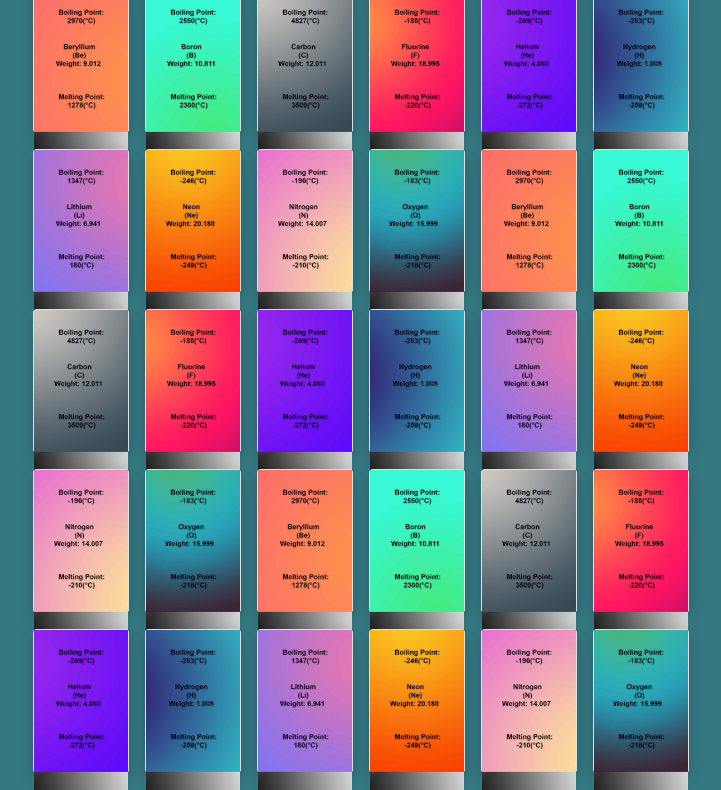
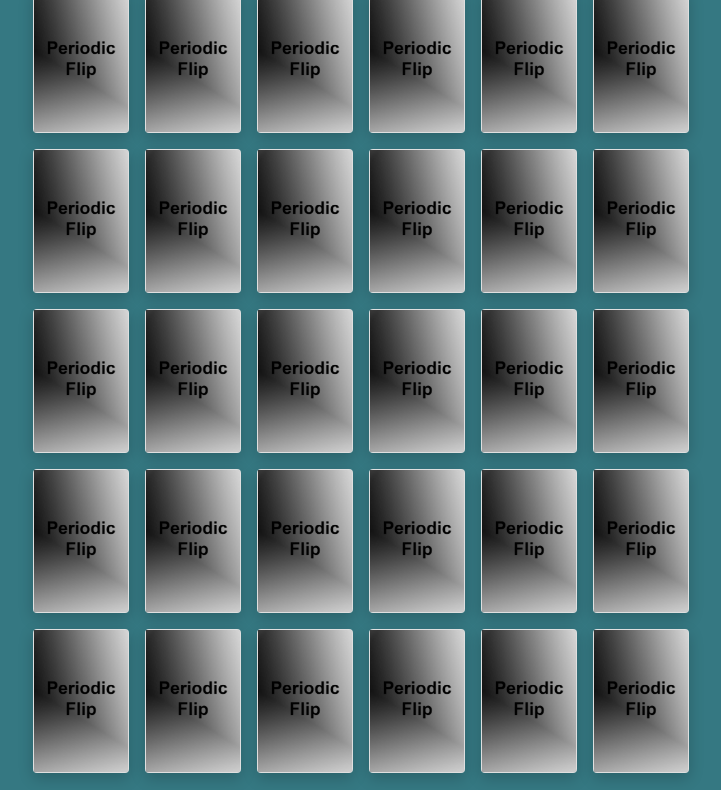
Before and after one commit to RhiH/periodic_flip_game, a website: page index.html in a window 1280 px wide. Shown: the part 47-837 px from the top of the page, without its empty margins (279-1000 px from the left). Drawn offline with nearby package versions, Linux system fonts and the light colour scheme.

Commit message:
amend css for card formatting

```diff
--- a/assets/css/style.css
+++ b/assets/css/style.css
@@ -29,3 +29,11 @@ section {
     transition: all 2s cubic-bezier(0.175, 0.885, 0.32, 1.275);
     box-shadow: rgba(0, 0, 0, 0.2) 0px 5px 15px;
 }
+/*front, back styling*/
+
+.front, .back {
+    height: 100%;
+    width: 100%;
+    position: absolute;
+    pointer-events: none;
+}
```
